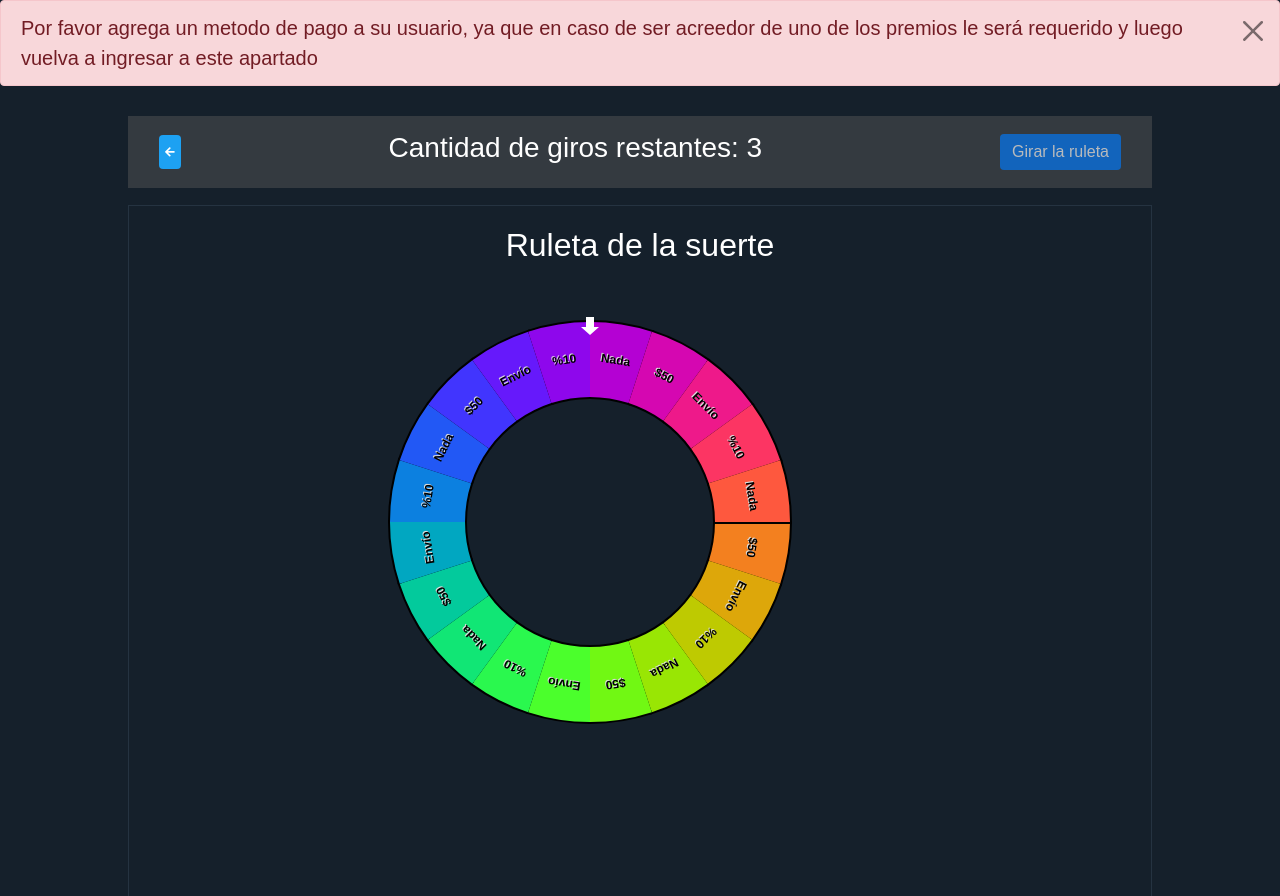
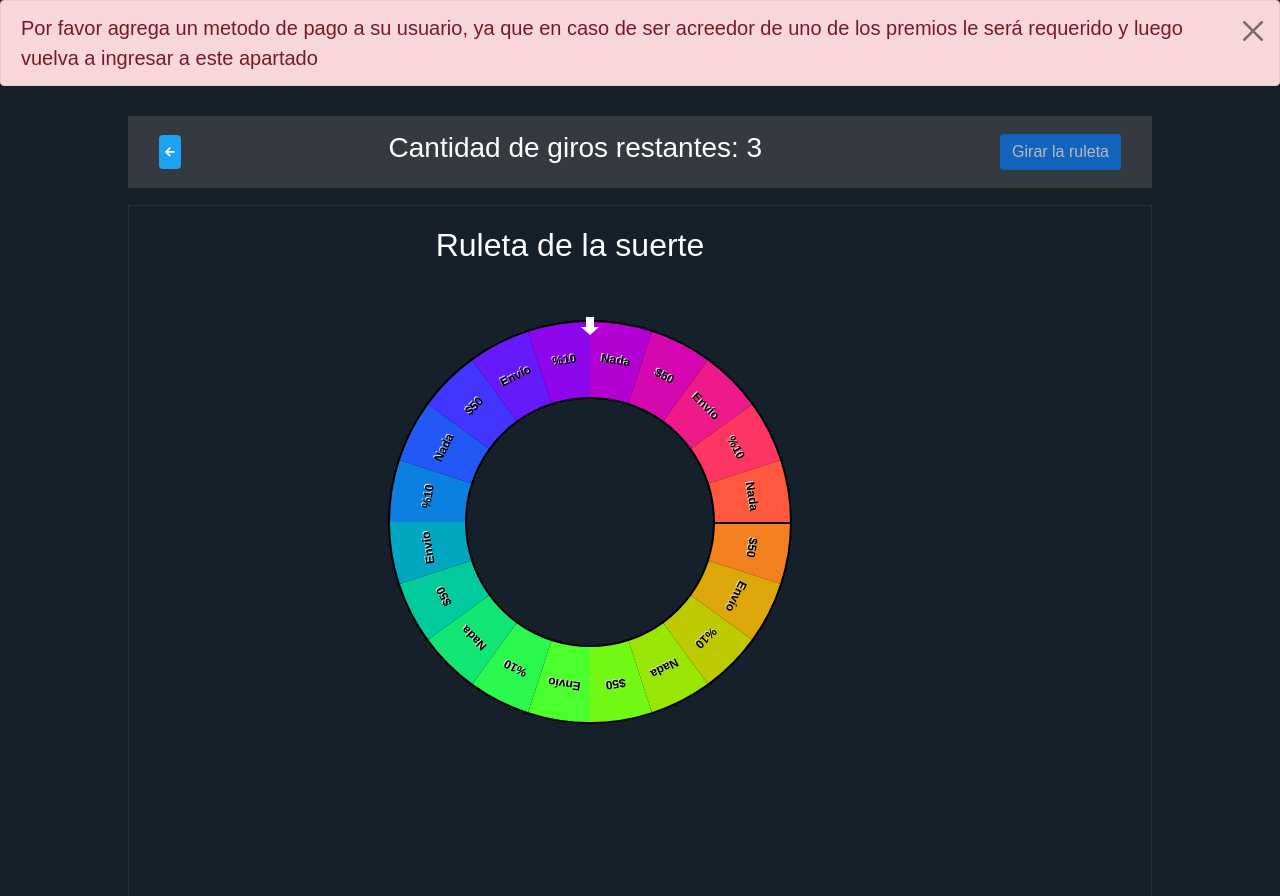
Before and after one commit to bosco11/Proyecto-2-progra4, a CodeIgniter app: page /Proyecto2-progra4/index.php/comprador/ruleta in a window 1280 px wide. Shown: the top 896 px of the page. Run offline with CodeIgniter, Linux system fonts and the light colour scheme; data that the repository does not hold is empty; some libraries are stand-ins or nearby versions.

Commit message:
Update ruleta.php

```diff
--- a/marketplace/application/views/comprador/ruleta.php
+++ b/marketplace/application/views/comprador/ruleta.php
@@ -66,8 +66,9 @@ if ($error_message != null) {
     <br>
     <!-- form donde se pinta la ruleta -->
     <div style="text-align: center;">
-        <div id="main_panel">
-            <h2 style="left: 500px;" class="box-title">Ruleta de la suerte</h2>
+        <div id="main_panel" ">
+            <div style="position: relative; right: 70px;"><h2  class="box-title">Ruleta de la suerte</h2></div>
+
             <canvas style="text-align: center;" id="canvas" width="600" height="600"></canvas>
         </div>
     </div>
```
